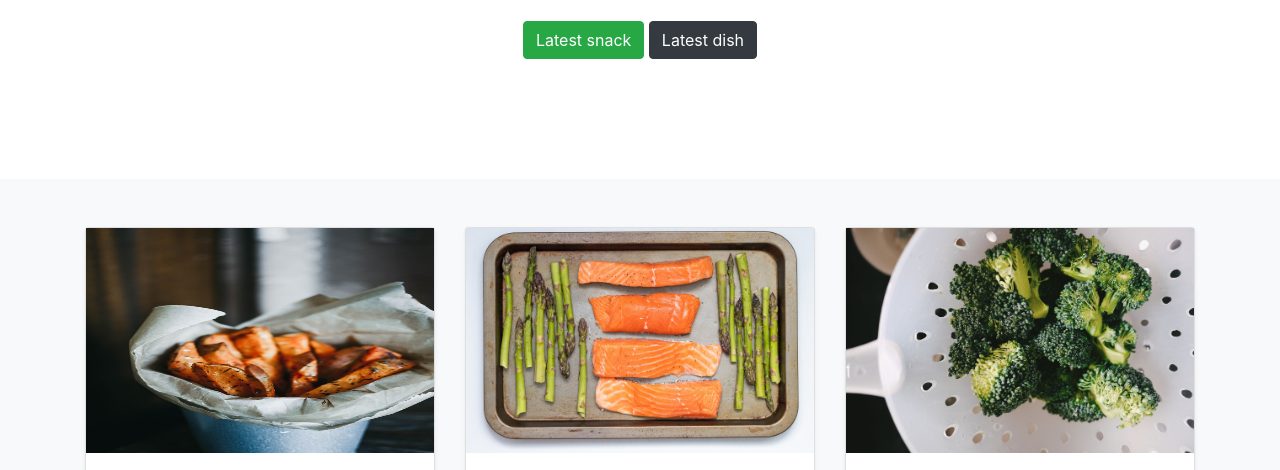
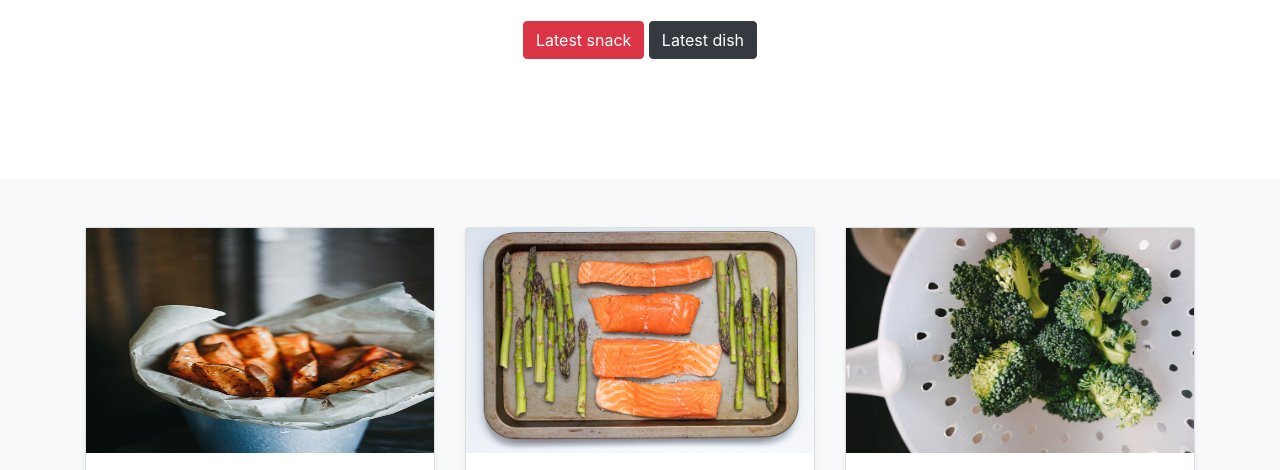
Before and after one commit to Alabs02/health, a plain HTML site: page index.html in a window 1280 px wide. Shown: the part 271-741 px from the top of the page. Drawn offline with nearby package versions, Linux system fonts and the light colour scheme.

Commit message:
updating colors

```diff
--- a/index.html
+++ b/index.html
@@ -148,7 +148,7 @@
         <h1 class="font-weight-light">Bon Appétit!</h1>
         <p class="lead text-muted">Lead a healthy lifestyle with these easy recipes and useful tips!</p>
         <p>
-          <a href="#" class="btn btn-success my-2" data-toggle="modal" data-target="#sweetpotatoesModal">Latest snack</a>
+          <a href="#" class="btn btn-danger my-2" data-toggle="modal" data-target="#sweetpotatoesModal">Latest snack</a>
           <a href="#" class="btn btn-dark my-2" data-toggle="modal" data-target="#salmonModal">Latest dish</a>
         </p>
       </div>
```
